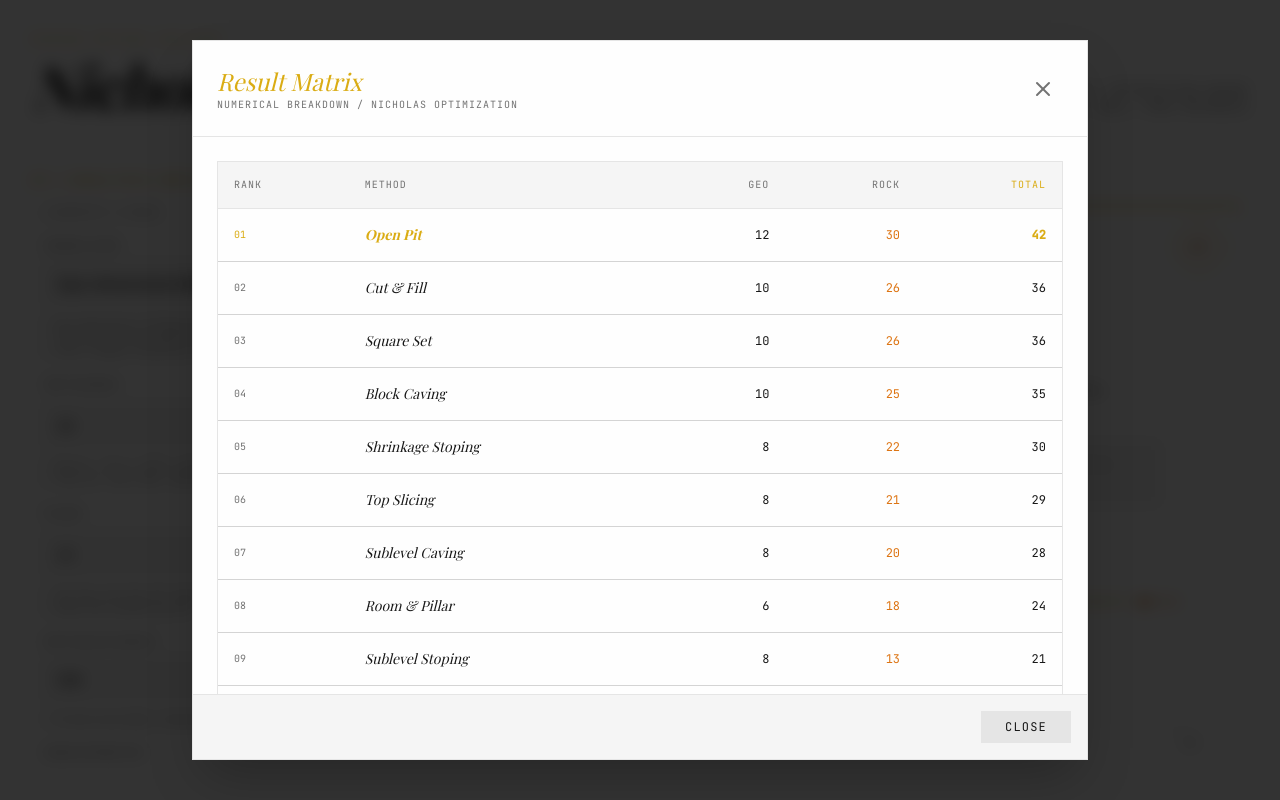
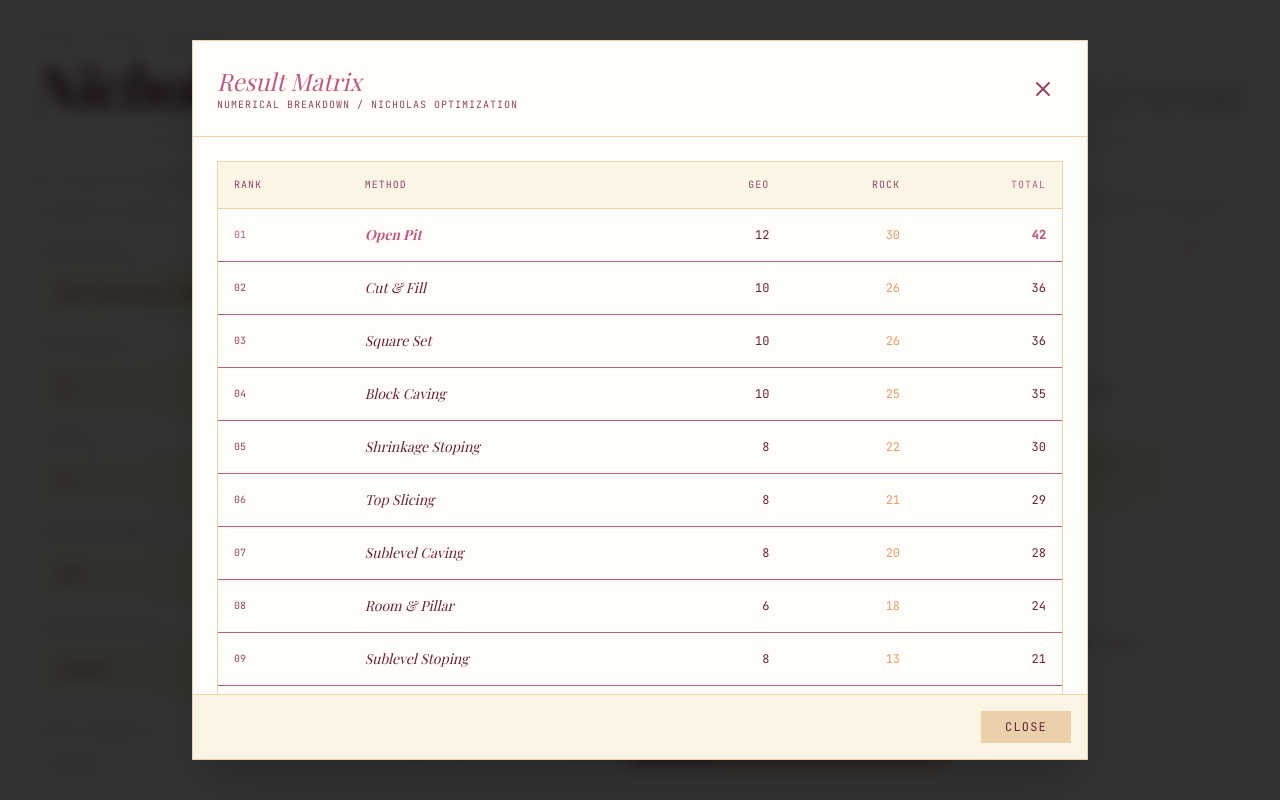
Before and after one commit to LuiccianDev/nicholas-method-81, a React (Vite) app: page / in a window 1280 px wide. Both pictures are taken after a click on the button 1199 px from the left and 246 px from the top of the page. Shown: the top 800 px of the page. Built offline with nearby package versions, Linux system fonts and the light colour scheme; a web font is replaced by a local one.

Commit message:
feat: implement UI components and Tailwind theme for Nicholas Method calculator application

```diff
--- a/src/components/calculator/BestMethodCard.tsx
+++ b/src/components/calculator/BestMethodCard.tsx
@@ -19,11 +19,6 @@ const BestMethodCard = memo(function BestMethodCard({
 
   return (
     <>
-      <div className="mb-4 lg:col-span-8 lg:px-6">
-        <h2 className="text-[11px] font-bold tracking-[0.3em] text-primary uppercase">
-          02 / Method Recommendation
-        </h2>
-      </div>
       <div className="relative mb-8 flex flex-col border border-t-2 border-border border-t-primary bg-card p-8">
         <div className="mb-auto">
           <p className="font-serif text-[48px] leading-none wrap-break-word text-secondary italic drop-shadow-sm sm:text-[64px] md:text-[80px] dark:text-primary">
--- a/src/components/calculator/ComparisonChart.tsx
+++ b/src/components/calculator/ComparisonChart.tsx
@@ -38,12 +38,10 @@ const ComparisonChart = memo(function ComparisonChart({
 
   return (
     <>
-      <div className="mb-2 lg:col-span-8 lg:px-6">
-        <h2 className="text-[10px] font-bold tracking-[0.3em] text-primary uppercase">
-          02 / Method Recommendation
-        </h2>
-      </div>
-
+      <div className="border border-border bg-card p-6 shadow-xs mb-8 relative">
+        <h3 className="mb-6 border-l-2 border-border-strong pl-3 font-mono text-[10px] tracking-widest text-foreground-muted uppercase">
+          Viability Index Analysis
+        </h3>
         <div style={{ height: `${chartHeight}px` }} className="mb-2 w-full">
           <ResponsiveContainer width="100%" height="100%">
             <BarChart
@@ -97,6 +95,7 @@ const ComparisonChart = memo(function ComparisonChart({
                 layout="horizontal"
                 iconType="square"
                 iconSize={8}
+                formatter={(value) => <span className="text-foreground font-mono text-[9px]">{value}</span>}
                 wrapperStyle={{
                   paddingBottom: '20px',
                   fontSize: '9px',
@@ -109,16 +108,21 @@ const ComparisonChart = memo(function ComparisonChart({
                 dataKey="Geometry"
                 stackId="a"
                 fill="var(--color-primary)"
+                stroke="var(--color-surface)"
+                strokeWidth={1.5}
                 name="Geometry"
               />
               <Bar
                 dataKey="RockMechanics"
                 stackId="a"
                 fill="var(--color-secondary)"
+                stroke="var(--color-surface)"
+                strokeWidth={1.5}
                 name="Rock"
               />
             </BarChart>
           </ResponsiveContainer>
+        </div>
       </div>
     </>
   );
--- a/src/components/layout/Main.tsx
+++ b/src/components/layout/Main.tsx
@@ -70,10 +70,15 @@ export default function Main() {
         {/* Results Column */}
         <motion.div
           variants={itemVariants}
-          className={`scroll-elegant flex min-h-0 flex-col transition-opacity duration-300 lg:col-span-8 lg:h-full lg:overflow-y-auto lg:px-2 ${
+          className={`scroll-elegant flex min-h-0 flex-col transition-opacity duration-300 lg:col-span-8 lg:h-full lg:overflow-y-auto lg:px-4 ${
             isPending ? 'opacity-50' : 'opacity-100'
           }`}
         >
+          <div className="mb-4 flex-none">
+            <h2 className="text-[11px] font-bold tracking-[0.3em] text-primary uppercase">
+              02 / Method Recommendation
+            </h2>
+          </div>
           <BestMethodCard
             bestMethod={bestUnderground}
             absoluteBest={absoluteBest}
--- a/src/components/ui/DropdownSelect.tsx
+++ b/src/components/ui/DropdownSelect.tsx
@@ -15,9 +15,21 @@ export default function DropdownSelect({
 }: DropdownSelectProps) {
   return (
     <div className="group mb-4">
-      <label className="mb-2 block text-[10px] tracking-tighter text-foreground-muted uppercase">
-        {label}
-      </label>
+      <div className="mb-2 flex items-center gap-1">
+        <label className="block text-[10px] tracking-tighter text-foreground-muted uppercase">
+          {label}
+        </label>
+        {note && (
+          <div className="relative group/tooltip inline-block">
+            <span className="cursor-help text-foreground-muted hover:text-primary transition-colors text-[10px] font-mono px-1 select-none">
+              ⓘ
+            </span>
+            <div className="pointer-events-none absolute bottom-full left-0 mb-2 w-72 bg-card border border-border p-3 text-[10px] leading-relaxed text-foreground-muted shadow-xl rounded-lg opacity-0 group-hover/tooltip:opacity-100 transition-opacity duration-200 z-50 normal-case tracking-normal not-italic font-sans">
+              {note}
+            </div>
+          </div>
+        )}
+      </div>
       <div className="relative mb-2 flex items-center justify-between border border-border bg-surface-muted transition-colors group-hover:border-primary/50 focus-within:border-primary">
         <select
           value={value}
@@ -38,11 +50,6 @@ export default function DropdownSelect({
           ▼
         </div>
       </div>
-      {note && (
-        <p className="mt-1 border-l-2 border-border-strong py-0.5 pl-2 font-sans text-[9px] leading-snug text-foreground-muted sm:text-[10px]">
-          {note}
-        </p>
-      )}
     </div>
   );
 }
--- a/src/components/ui/NumericInput.tsx
+++ b/src/components/ui/NumericInput.tsx
@@ -19,10 +19,22 @@ export default function NumericInput({
 }: NumericInputProps) {
   return (
     <div className="group mb-4">
-      <div className="mb-2 flex items-baseline justify-between">
-        <label className="block text-[10px] tracking-tighter text-foreground-muted uppercase">
-          {label}
-        </label>
+      <div className="mb-2 flex items-center justify-between gap-2">
+        <div className="flex items-center gap-1">
+          <label className="block text-[10px] tracking-tighter text-foreground-muted uppercase">
+            {label}
+          </label>
+          {note && (
+            <div className="relative group/tooltip inline-block">
+              <span className="cursor-help text-foreground-muted hover:text-primary transition-colors text-[10px] font-mono px-1 select-none">
+                ⓘ
+              </span>
+              <div className="pointer-events-none absolute bottom-full left-0 mb-2 w-72 bg-card border border-border p-3 text-[10px] leading-relaxed text-foreground-muted shadow-xl rounded-lg opacity-0 group-hover/tooltip:opacity-100 transition-opacity duration-200 z-50 normal-case tracking-normal not-italic font-sans">
+                {note}
+              </div>
+            </div>
+          )}
+        </div>
         {derivedLabel && (
           <span className="border border-primary/40 bg-surface-muted px-1.5 py-0.5 font-mono text-[9px] tracking-widest text-primary uppercase">
             {derivedLabel}
@@ -46,11 +58,6 @@ export default function NumericInput({
           </div>
         )}
       </div>
-      {note && (
-        <p className="mt-1 border-l-2 border-border-strong py-0.5 pl-2 font-sans text-[9px] leading-snug text-foreground-muted sm:text-[10px]">
-          {note}
-        </p>
-      )}
     </div>
   );
 }
--- a/src/styles/index.css
+++ b/src/styles/index.css
@@ -13,42 +13,42 @@
     serif;
 
   /* Semantic Surface Colors */
-  --color-surface: #fefefe;
-  --color-surface-muted: #f5f5f5;
+  --color-surface: #fffdf9;
+  --color-surface-muted: #fbf5e6;
 
   /* Semantic Foreground Colors */
-  --color-foreground: #171717;
-  --color-foreground-muted: #737373;
+  --color-foreground: #67223b;
+  --color-foreground-muted: #914562;
 
   /* Accent Colors */
-  --color-primary: #daac14;
-  --color-secondary: #dd7412;
+  --color-primary: #b95e82;
+  --color-secondary: #e89b6b;
 
   /* Structural Colors */
-  --color-border: #e5e5e5;
-  --color-border-strong: #d4d4d4;
+  --color-border: #ebd1aa;
+  --color-border-strong: #b95e82;
 
   /* Component Colors */
   --color-card: #ffffff;
-  --color-card-muted: #fafafa;
+  --color-card-muted: #fffbf5;
   --color-tooltip: #ffffff;
-  --color-tooltip-foreground: #171717;
+  --color-tooltip-foreground: #67223b;
 }
 
 /* Dark Mode Overrides */
 .dark {
-  --color-surface: #121212;
-  --color-surface-muted: #1a1a1a;
-  --color-foreground: #e0d3d3;
-  --color-foreground-muted: #d3d1d1;
-  --color-primary: #d4af37;
-  --color-secondary: #b87333;
-  --color-border: #262626;
-  --color-border-strong: #404040;
-  --color-card: #1a1a1a;
-  --color-card-muted: #262626;
-  --color-tooltip: #1a1a1a;
-  --color-tooltip-foreground: #ffffff;
+  --color-surface: #0a0104;
+  --color-surface-muted: #1c0610;
+  --color-foreground: #ffecc0;
+  --color-foreground-muted: #dec9a4;
+  --color-primary: #b95e82;
+  --color-secondary: #ffc29b;
+  --color-border: #300c1c;
+  --color-border-strong: #b95e82;
+  --color-card: #18050e;
+  --color-card-muted: #240916;
+  --color-tooltip: #18050e;
+  --color-tooltip-foreground: #ffecc0;
 }
 
 /* Base Styles */
```
Also changed, not shown: src/components/layout/Footer.tsx (+187 -79 lines). Lines whose indentation alone changed are shown as unchanged.
